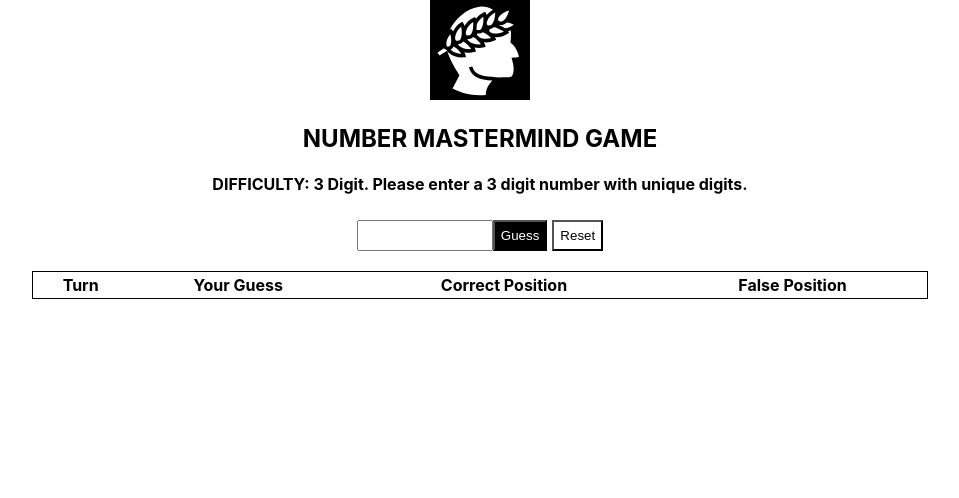
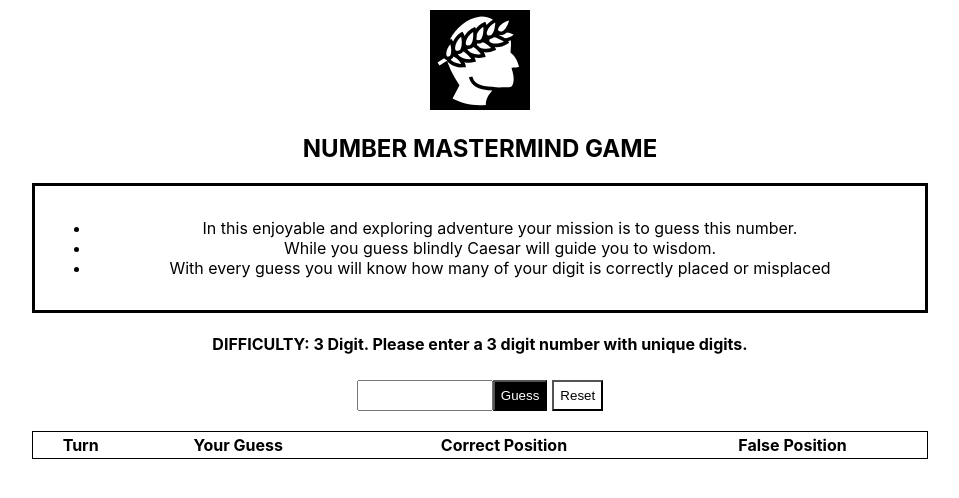
Before and after one commit to mesutgolcuk/number-mastermind, a React (Create React App) app: page /game in a window 1280 px wide. Shown: the top 498 px of the page, without its empty margins (160-1119 px from the left). Built offline with nearby package versions, Linux system fonts and the light colour scheme.

Commit message:
Add how to play and fix header logo positioning

```diff
--- a/src/components/Header/Header.tsx
+++ b/src/components/Header/Header.tsx
@@ -7,7 +7,7 @@ import logo from '../../logo.svg';
 export default function () {
     return (
         <span>
-            <img src={logo} alt="Mastermind logo" width="50%" height="100px" />
+            <img src={logo} alt="Mastermind logo" width="50%" height="100px" className="header-logo" />
             <h2><FormattedMessage id="general.game" /></h2>
         </span>
 
--- a/src/containers/Game/Game.scss
+++ b/src/containers/Game/Game.scss
@@ -1,7 +1,10 @@
-.game-table {
-    border: 1px solid black;
-    width: 70%;
-    margin-left: 15%;
-    margin-right: 15%;
-    margin-top: 20px;
+.game {
+    .header-logo {
+        padding-top: 10px;
+    }
+    .game-table {
+        border: 1px solid black;
+        width: 70%;
+        margin: 20px 15% 20% 15%;
+    }
 }
--- a/src/containers/Game/Game.tsx
+++ b/src/containers/Game/Game.tsx
@@ -11,6 +11,7 @@ import PlayGame from '../../components/PlayGame/PlayGame';
 import IHistory from './IHistory';
 import TableBody from '../../components/TableBody/TableBody';
 import Header from '../../components/Header/Header';
+import HowToPlay from '../../components/HowToPlay/HowToPlay';
 
 interface IGameState {
     history: IHistory[],
@@ -37,8 +38,9 @@ export class Game extends React.Component<IGameProps, IGameState> {
 
     render() {
         return (
-            <div>
+            <div className="game">
                 <Header/>
+                <HowToPlay/>
                 <h4><FormattedMessage id="game.explanation" values={{digit: this.props.difficulty}}/></h4>
                 {this.isFound ? (<Success reset={this.resetGame} />) : (
                     <PlayGame value={this.state.inputValue} changed={this.updateNumber} submit={this.submit} reset={this.resetGame}/>
```
